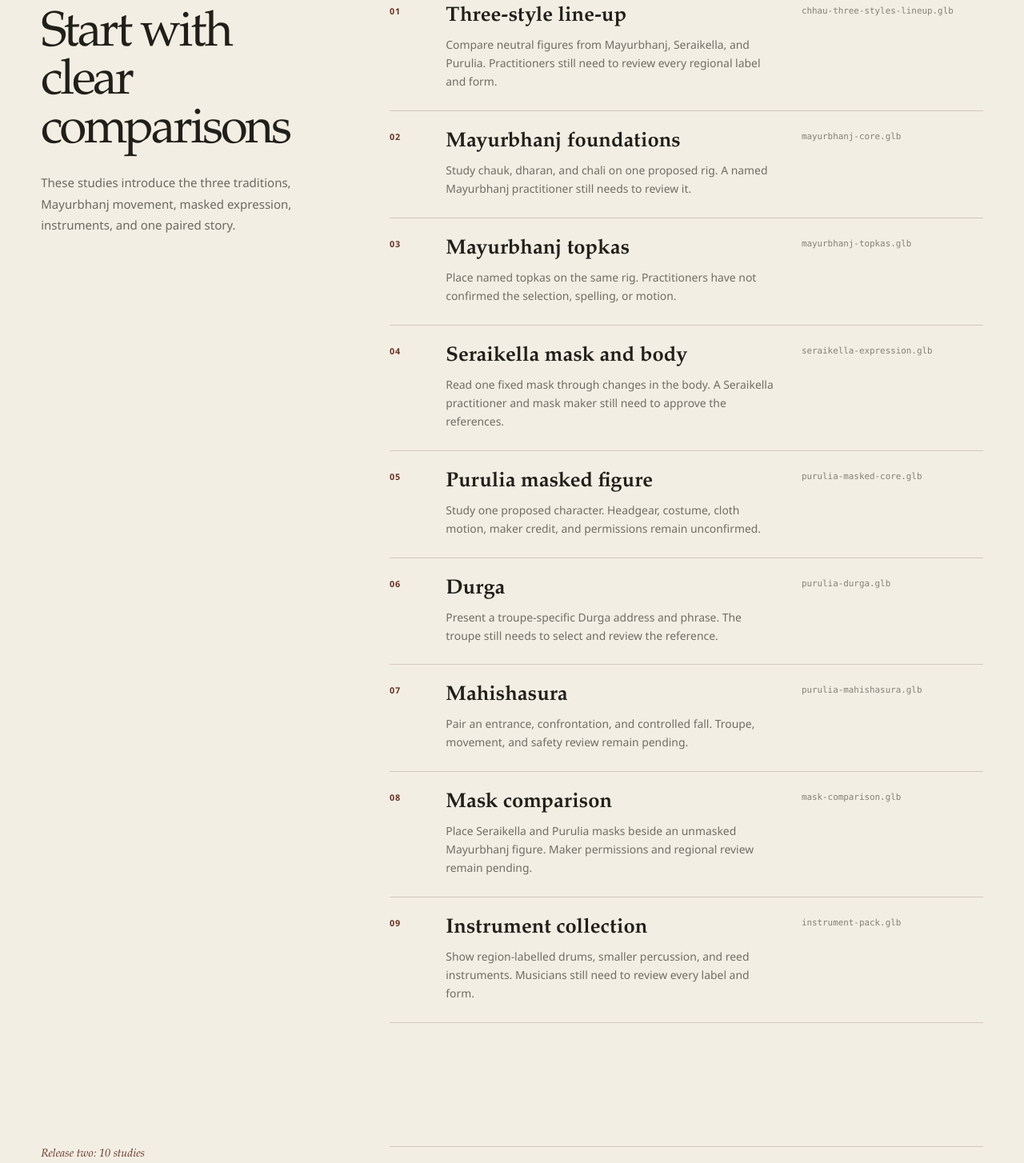
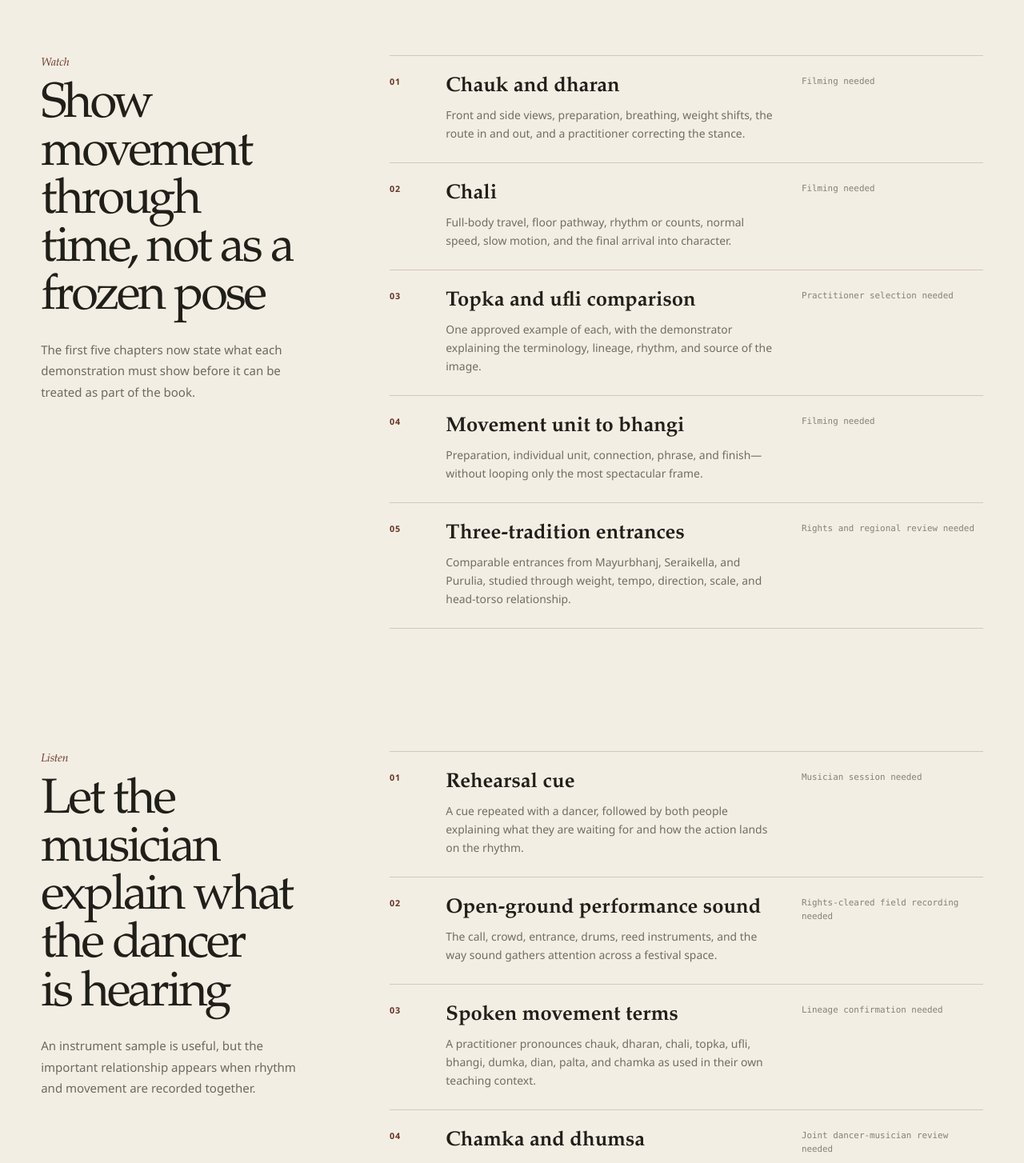
Before and after one commit to ArnavAjana/PreserveChhau, a Next.js app: page /experience in a window 1280 px wide. Shown: the part 1330-2784 px from the top of the page at 80% size. Built offline with nearby package versions, Linux system fonts and the light colour scheme.

Commit message:
Turn the 3D roadmap into a movement and sound plan

```diff
--- a/src/app/(site)/experience/page.tsx
+++ b/src/app/(site)/experience/page.tsx
@@ -3,188 +3,128 @@ import Link from "next/link";
 import { MotionReveal } from "@/components/MotionReveal";
 
 export const metadata: Metadata = {
-  title: "3D Study Roadmap",
+  title: "Movement Room",
   description:
-    "Planned 3D studies for The Science of Chhau Dance, all awaiting named practitioner, maker, and rights review.",
+    "The filming, sound, practitioner, and 3D plan for the opening and first five chapters of The Science of Chhau Dance.",
 };
 
-type ModelStudy = {
+type ExperienceItem = {
   name: string;
-  file: string;
+  status: string;
   purpose: string;
 };
 
-type ReleaseGroup = {
+type ExperienceGroup = {
   id: string;
   eyebrow: string;
   title: string;
   description: string;
-  studies: ModelStudy[];
+  items: ExperienceItem[];
 };
 
-const releaseGroups: ReleaseGroup[] = [
+const experienceGroups: ExperienceGroup[] = [
   {
-    id: "essential-comparison-set",
-    eyebrow: "Release one: 9 studies",
-    title: "Start with clear comparisons",
+    id: "watch-the-movement",
+    eyebrow: "Watch",
+    title: "Show movement through time, not as a frozen pose",
     description:
-      "These studies introduce the three traditions, Mayurbhanj movement, masked expression, instruments, and one paired story.",
-    studies: [
+      "The first five chapters now state what each demonstration must show before it can be treated as part of the book.",
+    items: [
       {
-        name: "Three-style line-up",
-        file: "chhau-three-styles-lineup.glb",
+        name: "Chauk and dharan",
+        status: "Filming needed",
         purpose:
-          "Compare neutral figures from Mayurbhanj, Seraikella, and Purulia. Practitioners still need to review every regional label and form.",
+          "Front and side views, preparation, breathing, weight shifts, the route in and out, and a practitioner correcting the stance.",
       },
       {
-        name: "Mayurbhanj foundations",
-        file: "mayurbhanj-core.glb",
+        name: "Chali",
+        status: "Filming needed",
         purpose:
-          "Study chauk, dharan, and chali on one proposed rig. A named Mayurbhanj practitioner still needs to review it.",
+          "Full-body travel, floor pathway, rhythm or counts, normal speed, slow motion, and the final arrival into character.",
       },
       {
-        name: "Mayurbhanj topkas",
-        file: "mayurbhanj-topkas.glb",
+        name: "Topka and ufli comparison",
+        status: "Practitioner selection needed",
         purpose:
-          "Place named topkas on the same rig. Practitioners have not confirmed the selection, spelling, or motion.",
+          "One approved example of each, with the demonstrator explaining the terminology, lineage, rhythm, and source of the image.",
       },
       {
-        name: "Seraikella mask and body",
-        file: "seraikella-expression.glb",
+        name: "Movement unit to bhangi",
+        status: "Filming needed",
         purpose:
-          "Read one fixed mask through changes in the body. A Seraikella practitioner and mask maker still need to approve the references.",
+          "Preparation, individual unit, connection, phrase, and finish—without looping only the most spectacular frame.",
       },
       {
-        name: "Purulia masked figure",
-        file: "purulia-masked-core.glb",
+        name: "Three-tradition entrances",
+        status: "Rights and regional review needed",
         purpose:
-          "Study one proposed character. Headgear, costume, cloth motion, maker credit, and permissions remain unconfirmed.",
-      },
-      {
-        name: "Durga",
-        file: "purulia-durga.glb",
-        purpose:
-          "Present a troupe-specific Durga address and phrase. The troupe still needs to select and review the reference.",
-      },
-      {
-        name: "Mahishasura",
-        file: "purulia-mahishasura.glb",
-        purpose:
-          "Pair an entrance, confrontation, and controlled fall. Troupe, movement, and safety review remain pending.",
-      },
-      {
-        name: "Mask comparison",
-        file: "mask-comparison.glb",
-        purpose:
-          "Place Seraikella and Purulia masks beside an unmasked Mayurbhanj figure. Maker permissions and regional review remain pending.",
-      },
-      {
-        name: "Instrument collection",
-        file: "instrument-pack.glb",
-        purpose:
-          "Show region-labelled drums, smaller percussion, and reed instruments. Musicians still need to review every label and form.",
+          "Comparable entrances from Mayurbhanj, Seraikella, and Purulia, studied through weight, tempo, direction, scale, and head-torso relationship.",
       },
     ],
   },
   {
-    id: "movement-making-performance-space",
-    eyebrow: "Release two: 10 studies",
-    title: "Add movement, making, and space",
+    id: "hear-the-movement",
+    eyebrow: "Listen",
+    title: "Let the musician explain what the dancer is hearing",
     description:
-      "These studies add regional terms, repertoire, costume construction, props, and performance spaces.",
-    studies: [
+      "An instrument sample is useful, but the important relationship appears when rhythm and movement are recorded together.",
+    items: [
       {
-        name: "Mayurbhanj uflis",
-        file: "mayurbhanj-uflis.glb",
+        name: "Rehearsal cue",
+        status: "Musician session needed",
         purpose:
-          "Choose Mayurbhanj examples from source-specific lists. Practitioner selection and review remain pending.",
+          "A cue repeated with a dancer, followed by both people explaining what they are waiting for and how the action lands on the rhythm.",
       },
       {
-        name: "Mayurbhanj chamka",
-        file: "mayurbhanj-chamka.glb",
+        name: "Open-ground performance sound",
+        status: "Rights-cleared field recording needed",
         purpose:
-          "Match chest and shoulder accents to a beat marker. Practitioner and musician review remain pending.",
+          "The call, crowd, entrance, drums, reed instruments, and the way sound gathers attention across a festival space.",
       },
       {
-        name: "Mayurbhanj repertoire",
-        file: "mayurbhanj-repertoire.glb",
+        name: "Spoken movement terms",
+        status: "Lineage confirmation needed",
         purpose:
-          "Choose one excerpt with a practitioner. Piece-specific movement, costume, props, and permissions remain pending.",
+          "A practitioner pronounces chauk, dharan, chali, topka, ufli, bhangi, dumka, dian, palta, and chamka as used in their own teaching context.",
       },
       {
-        name: "Seraikella Ratri",
-        file: "seraikella-ratri.glb",
+        name: "Chamka and dhumsa",
+        status: "Joint dancer-musician review needed",
         purpose:
-          "Study one passage from Ratri. Its version, movement, mask, costume, and permissions still need verification.",
-      },
-      {
-        name: "Purulia technique",
-        file: "purulia-technique.glb",
-        purpose:
-          "Study chal, pirkiti, chhok, and ulfa. A Purulia practitioner still needs to review the terms, motion, and landing.",
-      },
-      {
-        name: "Purulia Ganesha",
-        file: "purulia-ganesha.glb",
-        purpose:
-          "Study an invocation entry. The exact mask, costume, entry, maker credit, and permissions still need approval.",
-      },
-      {
-        name: "Purulia mask layers",
-        file: "purulia-mask-layers.glb",
-        purpose:
-          "Show the stages in one named Charida maker’s process. Work starts only with the maker’s participation and permission.",
-      },
-      {
-        name: "Costume comparison",
-        file: "costume-comparison.glb",
-        purpose:
-          "Turn three figures for comparison. Every piece-specific or troupe-specific dress detail still needs review and permission.",
-      },
-      {
-        name: "Performance props",
-        file: "prop-pack.glb",
-        purpose:
-          "Use source-based props instead of generic fantasy objects. Piece-specific practitioner and maker review remain pending.",
-      },
-      {
-        name: "Arena and akhara",
-        file: "asar-akhada-diorama.glb",
-        purpose:
-          "Map source-based performance layouts with musicians, entry paths, and spectators. Local review remains pending.",
+          "A sharp chest or shoulder accent shown beside the sound that cues or completes it, with the relationship explained rather than guessed.",
       },
     ],
   },
   {
-    id: "reference-work-in-progress",
-    eyebrow: "Later release: 4 studies",
-    title: "Wait for stronger references",
+    id: "turn-and-compare",
+    eyebrow: "Look closer",
+    title: "Use 3D only where turning the object teaches something",
     description:
-      "Aerial movement, paired costumes, and lineage-specific repertoire need stronger motion, safety, or visual review first.",
-    studies: [
+      "A model should answer a visual question that video or photography cannot answer as clearly. It should never stand in for a practitioner demonstration.",
+    items: [
       {
-        name: "Mayurbhanj jumps",
-        file: "mayurbhanj-jumps.glb",
+        name: "Mask and head-angle study",
+        status: "Maker and practitioner review needed",
         purpose:
-          "Study dumka and dian only after a guru selects the examples and a qualified specialist reviews their representation.",
+          "Turn a documented Seraikella or Purulia mask with the body to study how angle, scale, visibility, and silhouette change the image.",
       },
       {
-        name: "Second Seraikella exemplar",
-        file: "seraikella-second-exemplar.glb",
+        name: "Costume and base-of-support study",
+        status: "Reference and permission needed",
         purpose:
-          "Choose Ardhanarishvara or Mayura with a consultant. Build the study only after approval of piece-specific references.",
+          "Compare how costume width, headgear, ornaments, and stance alter the visible centre and the space around the dancer.",
       },
       {
-        name: "Purulia lion vahana",
-        file: "purulia-lion-vahana.glb",
+        name: "Akhara and festival ground",
+        status: "Local layout review needed",
         purpose:
-          "Study a two-person lion costume. Troupe-specific costume, movement, and permission records remain pending.",
+          "Map one named place with musicians, dancers, audience, entry paths, and performance boundary instead of presenting a generic heritage arena.",
       },
       {
-        name: "Group formations",
-        file: "group-formation-pack.glb",
+        name: "Floor pathway overlay",
+        status: "Motion capture or traced footage needed",
         purpose:
-          "Show schematic transitions. Their link to named repertoire remains pending practitioner review.",
+          "Show how chali and a longer phrase use space. A rotating body alone cannot explain travel.",
       },
     ],
   },
@@ -195,49 +135,45 @@ export default function ExperiencePage() {
     <>
       <section className="experience-hero" aria-labelledby="experience-title">
         <MotionReveal className="experience-hero-inner">
-          <p className="editorial-kicker text-marigold-300">3D study roadmap</p>
-          <h1 id="experience-title">Twenty-three 3D studies awaiting review.</h1>
+          <p className="editorial-kicker text-marigold-300">Movement room</p>
+          <h1 id="experience-title">A dance book should move and sound like a dance.</h1>
           <p className="experience-hero-deck">
-            This roadmap accompanies <cite>The Science of Chhau Dance</cite>.
-            The viewer is ready; the cultural models are not. Each study waits
-            for a named source, clear rights, full credit, regional accuracy,
-            and review by the right practitioner, musician, or maker.
+            The first version leaned too heavily on text and prototype 3D files.
+            This page now records the real work still needed for the opening and
+            Chapters 1–5: practitioner demonstrations, musical explanation,
+            spoken terminology, permissions, and only then carefully chosen 3D.
           </p>
-          <div className="experience-stats" aria-label="Roadmap totals">
-            <p><strong>09</strong><span>first comparisons</span></p>
-            <p><strong>10</strong><span>movement, making, and space</span></p>
-            <p><strong>04</strong><span>held for stronger references</span></p>
+          <div className="experience-stats" aria-label="Current rebuild scope">
+            <p><strong>05</strong><span>chapters in this rebuild</span></p>
+            <p><strong>09</strong><span>movement and sound priorities</span></p>
+            <p><strong>00</strong><span>prototypes treated as lessons</span></p>
           </div>
         </MotionReveal>
       </section>
 
       <div className="experience-groups">
-        {releaseGroups.map((group) => (
+        {experienceGroups.map((group) => (
           <MotionReveal key={group.id}>
             <section className="experience-group" aria-labelledby={`${group.id}-heading`}>
               <div className="experience-group-intro">
                 <p className="editorial-kicker text-laterite-700">
                   {group.eyebrow}
                 </p>
-                <h2
-                  id={`${group.id}-heading`}
-                >
-                  {group.title}
-                </h2>
+                <h2 id={`${group.id}-heading`}>{group.title}</h2>
                 <p>{group.description}</p>
               </div>
 
               <ol className="experience-study-list">
-                {group.studies.map((study, index) => (
-                  <li className="experience-study" key={study.file}>
+                {group.items.map((item, index) => (
+                  <li className="experience-study" key={item.name}>
                     <span className="experience-study-number">
                       {String(index + 1).padStart(2, "0")}
                     </span>
                     <div>
-                      <h3>{study.name}</h3>
-                      <p>{study.purpose}</p>
+                      <h3>{item.name}</h3>
+                      <p>{item.purpose}</p>
                     </div>
-                    <code>{study.file}</code>
+                    <code>{item.status}</code>
                   </li>
                 ))}
               </ol>
@@ -248,21 +184,23 @@ export default function ExperiencePage() {
 
       <aside className="experience-gate" aria-labelledby="experience-gate-title">
         <MotionReveal>
-          <p className="editorial-kicker text-marigold-300">The release gate</p>
-          <h2 id="experience-gate-title">What must travel with every model.</h2>
+          <p className="editorial-kicker text-marigold-300">The non-negotiable rule</p>
+          <h2 id="experience-gate-title">No file appears without the people and evidence behind it.</h2>
           <p>
-            Send the lineage, named movement or character, modeller, reference
-            performer, practitioner reviewer, maker or troupe, source material,
-            permission, licence, credit line, and approval record. The file is
-            only one part of the study.
+            A movement clip needs its demonstrator, practitioner or lineage,
+            regional tradition, terminology, rhythm, permission, and credit. A
+            mask or costume model needs the maker, source object, region,
+            permission, modeller, and reviewer. Until those records exist, the
+            page will say what is missing instead of presenting a placeholder as
+            knowledge.
           </p>
           <div className="experience-gate-actions">
-          <Link
-            className="editorial-button editorial-button-gold"
-            href="/ebook#how-to-use-this-book"
-          >
-            Try the sandbox controls
-          </Link>
+            <Link
+              className="editorial-button editorial-button-gold"
+              href="/ebook#chapter-four"
+            >
+              Read the body chapter
+            </Link>
           </div>
         </MotionReveal>
       </aside>
```
